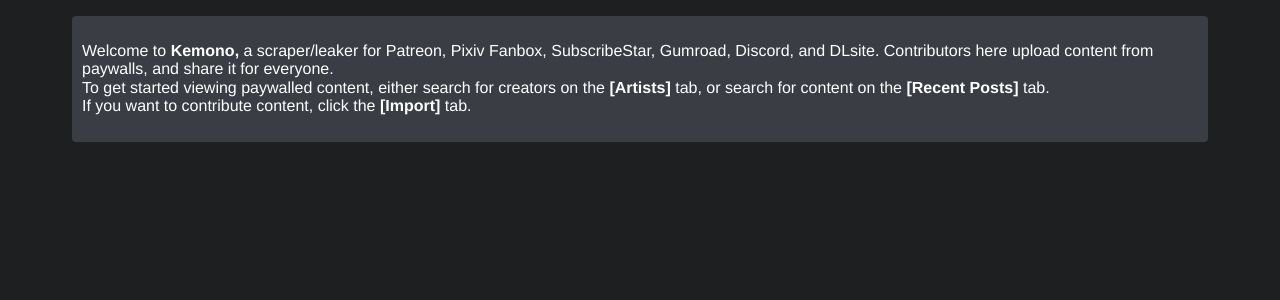
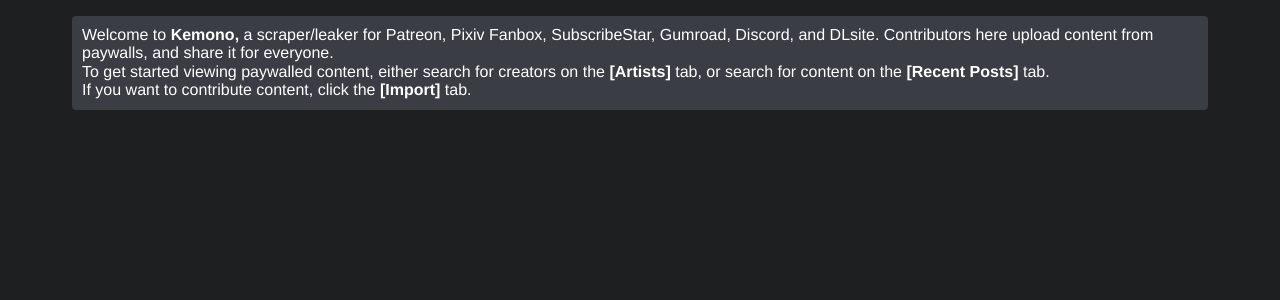
Before and after one commit to KaneTW/Kemono2, a Flask app: page / in a window 1280 px wide. Shown: the part 26-326 px from the top of the page. Run offline with Flask 2, Linux system fonts and the light colour scheme; parts of the project's set-up code (start-up, migrations or seed data) failed here and were passed over; some libraries are stand-ins or nearby versions.

Commit message:
Update index.css

```diff
--- a/static/css/index.css
+++ b/static/css/index.css
@@ -147,6 +147,10 @@ a:link {
   margin: 0.5rem;
   border-radius: 0.25rem;
   background: #3a3d43;
+}
+
+.jumbo p {
+  margin: 0;
 }
 
 .jumbo-user {
```
